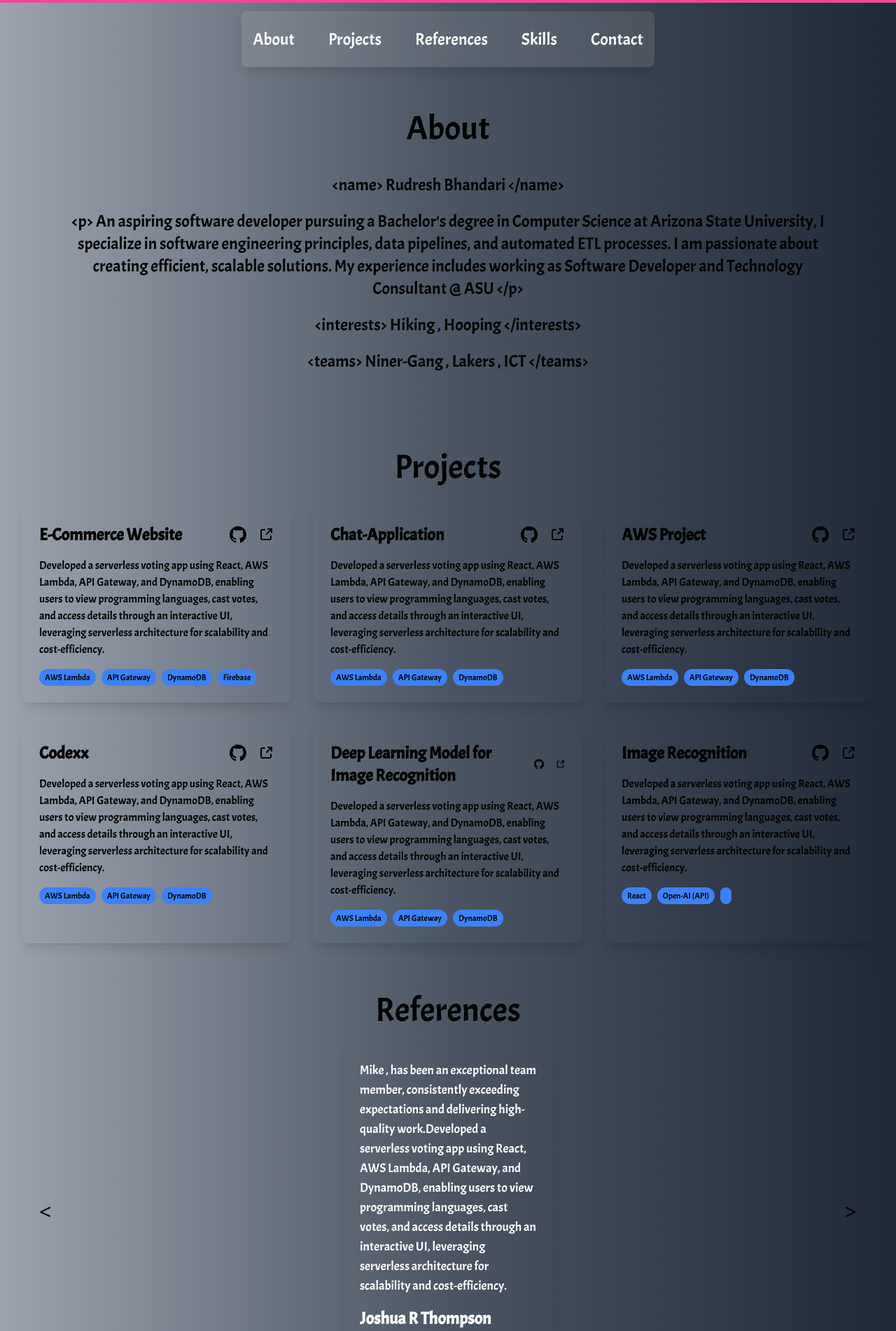
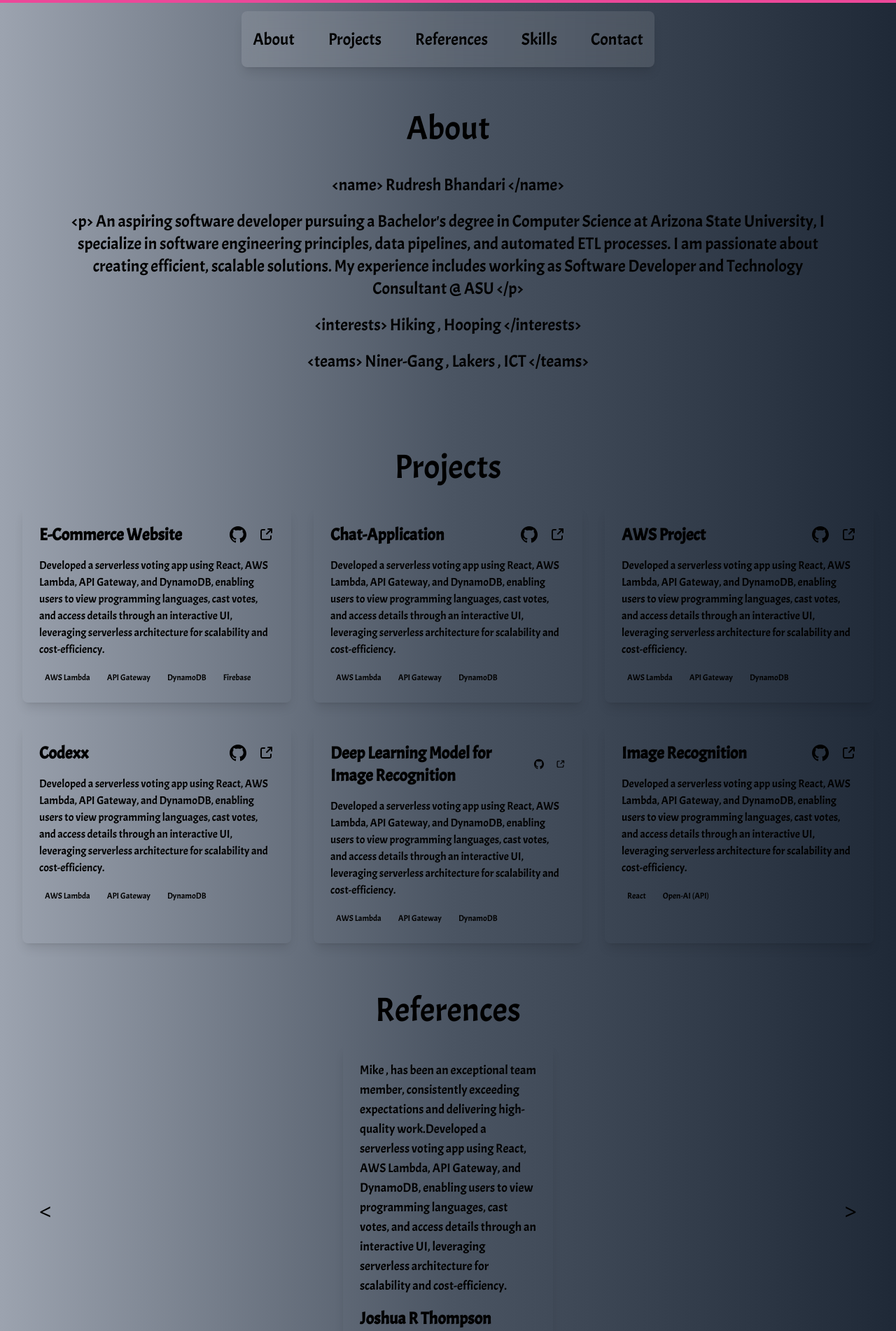
Before and after one commit to likeMike001/mike-port, a React (Create React App) app: page / in a window 1280 px wide. Shown: the top 1902 px of the page at 70% size. Built offline with nearby package versions, Linux system fonts and the light colour scheme.

Commit message:
made the skills section mobile responsive also made some color changes

```diff
--- a/src/components/about/about.component.jsx
+++ b/src/components/about/about.component.jsx
@@ -27,7 +27,7 @@ const About = () => {
         <br />
         <motion.p
           className="inline-block mt-5"
-          whileHover={{ scale: 1.05, color: "#FFC0CB" }}
+          whileHover={{ scale: 1.05, color: "#AA336A" }}
           transition={{ type: "spring", stiffness: 300 }}
         >
           &lt;p&gt;
@@ -37,7 +37,7 @@ const About = () => {
         <br />
         <motion.p
           className="inline-block mt-5"
-          whileHover={{ scale: 1.05, color: "#FFC0CB" }}
+          whileHover={{ scale: 1.05, color: "#AA336A" }}
           transition={{ type: "spring", stiffness: 300 }}
         >
           &lt;interests&gt; Hiking , Hooping &lt;/interests&gt;
--- a/src/components/carousel/carousel.component.jsx
+++ b/src/components/carousel/carousel.component.jsx
@@ -47,7 +47,7 @@ const Carousel = () => {
             index === currentIndex ? (
               <motion.div
                 key={index}
-                className="reference-card rgb(50, 75, 111) text-white rounded-lg p-6 shadow-lg transform transition-transform duration-300 font-customFont"
+                className="reference-card  text-black rounded-lg p-6 shadow-lg transform transition-transform duration-300 font-customFont"
                 initial={{ opacity: 0, rotateY: 90 }}
                 animate={{ opacity: 1, rotateY: 0 }}
                 whileHover={{ scale: 1.05 }}
@@ -55,7 +55,7 @@ const Carousel = () => {
               >
                 <p className="text-lg mb-4">{reference.note}</p>
                 <h2 className="text-2xl font-bold">{reference.name}</h2>
-                <p className="text-gray-400">{reference.role}</p>
+                <p className="text-black-400">{reference.role}</p>
                 <a href={reference.linkedinLink} target="_blank" rel="noopener noreferrer" >
                   <img src={linkedIn} alt="linkedin" className="w-6 h-6" />
                 </a>
--- a/src/components/header/header.component.css
+++ /dev/null
@@ -1,5 +0,0 @@
-/* Custom CSS for backdrop filter
-.backdrop-blur-md {
-    backdrop-filter: blur(10px);
-  }
-   */
--- a/src/components/header/header.component.jsx
+++ b/src/components/header/header.component.jsx
@@ -1,15 +1,15 @@
 import { motion } from 'framer-motion';
-import './header.component.css';
+
 
 const Header = () => {
   return (
     <motion.div className="fixed top-0 left-0 right-0 flex justify-center z-10 ">
       <nav className="w-max bg-white bg-opacity-10 backdrop-blur-md rounded-lg shadow-lg flex items-center justify-center space-x-4 py-4 mt-4">
-        <a href="#about" className=" px-4 py-2 text-2xl text-white hover:bg-white hover:bg-opacity-20 rounded font-customFont transition duration-300">About</a>
-        <a href="#projects" className="px-4 py-2 text-2xl text-white hover:bg-white hover:bg-opacity-20 rounded font-customFont transition duration-300">Projects</a>
-        <a href="#references" className="px-4 py-2 text-2xl text-white hover:bg-white hover:bg-opacity-20 rounded font-customFont transition duration-300">References</a>
-        <a href="#skills" className="px-4 py-2 text-2xl text-white hover:bg-white hover:bg-opacity-20 rounded font-customFont transition duration-300">Skills</a>
-        <a href="#contact" className="px-4 py-2 text-2xl text-white hover:bg-white hover:bg-opacity-20 rounded font-customFont transition duration-300">Contact</a>
+        <a href="#about" className=" px-4 py-2 text-2xl text-black hover:bg-white hover:bg-opacity-20 rounded font-customFont transition duration-300">About</a>
+        <a href="#projects" className="px-4 py-2 text-2xl text-black hover:bg-white hover:bg-opacity-20 rounded font-customFont transition duration-300">Projects</a>
+        <a href="#references" className="px-4 py-2 text-2xl text-black hover:bg-white hover:bg-opacity-20 rounded font-customFont transition duration-300">References</a>
+        <a href="#skills" className="px-4 py-2 text-2xl text-black hover:bg-white hover:bg-opacity-20 rounded font-customFont transition duration-300">Skills</a>
+        <a href="#contact" className="px-4 py-2 text-2xl text-black hover:bg-white hover:bg-opacity-20 rounded font-customFont transition duration-300">Contact</a>
       </nav>
     </motion.div>
   );
--- a/src/components/particles/particles.component.jsx
+++ b/src/components/particles/particles.component.jsx
@@ -8,14 +8,10 @@ import {useCallback} from "react"
 
 
 
-const ParticlesI = () => {
+const ParticlesI = ({backgroundColor}) => {
 
   const particlesInit = useCallback(async engine => {
     console.log(engine);
-    // you can initiate the tsParticles instance (engine) here, adding custom shapes or presets
-    // this loads the tsparticles package bundle, it's the easiest method for getting everything ready
-    // starting from v2 you can add only the features you need reducing the bundle size
-    //await loadFull(engine);
     await loadSlim(engine);
   }, []);
 
@@ -23,6 +19,8 @@ const ParticlesI = () => {
     await console.log(container);
 
   }, []);
+
+//   const  = "#68d388"
   return (
     <div>
         <Particles
@@ -32,7 +30,7 @@ const ParticlesI = () => {
             options={{
                 background: {
                     color: {
-                        value: "#68d388",
+                        value: backgroundColor,
                     },
                 },
                 fpsLimit: 120,
--- a/src/components/projectcard/projectcard.component.jsx
+++ b/src/components/projectcard/projectcard.component.jsx
@@ -23,7 +23,7 @@ const ProjectCard = ({ title, description, technologies, githubLink, externalLin
       <p className="text-textSecondary mb-4 font-customFont">{description}</p>
       <div className="flex space-x-2">
         {technologies.map((tech, index) => (
-          <span key={index} className="bg-blue-500 text-textPrimary px-2 py-1 rounded-full text-xs font-customFont  ">
+          <span key={index} className="bg-black-500 text-textPrimary px-2 py-1 rounded-full text-xs font-customFont  ">
             {tech}
           </span>
         ))}
--- a/src/components/skills/skills.component.jsx
+++ b/src/components/skills/skills.component.jsx
@@ -1,7 +1,7 @@
 import React from 'react';
 import { motion } from 'framer-motion';
 import { skillsData } from './skills.data';
-import ninja from "../../assets/ninja.svg"
+import ninja from "../../assets/ninja.svg";
 
 const Skills = () => {
   return (
@@ -10,11 +10,11 @@ const Skills = () => {
         My Arsenal
         <img src={ninja} alt="test" className="ml-2 w-10 h-10" />
       </h3>
-      <div className="flex justify-center space-x-40">
+      <div className="flex flex-col sm:flex-row justify-center sm:space-x-40 space-y-10 sm:space-y-0">
         {Object.values(skillsData).map((category, index) => (
           <motion.div
             key={index}
-            className="style={{ backgroundColor: 'rgb(50, 75, 111) p-10 rounded-lg shadow-lg hover:shadow-xl transition-shadow duration-300 max-w-sm w-full"
+            className=" p-10 rounded-lg shadow-lg hover:shadow-xl transition-shadow duration-300 max-w-sm w-full"
             whileHover={{ scale: 1.1 }}
           >
             <div className="flex flex-col items-center mb-4">
@@ -35,8 +35,4 @@ const Skills = () => {
   );
 };
 
-
-
-
-
 export default Skills;
```
Also changed, not shown: src/components/about/about.component.css (deleted).
